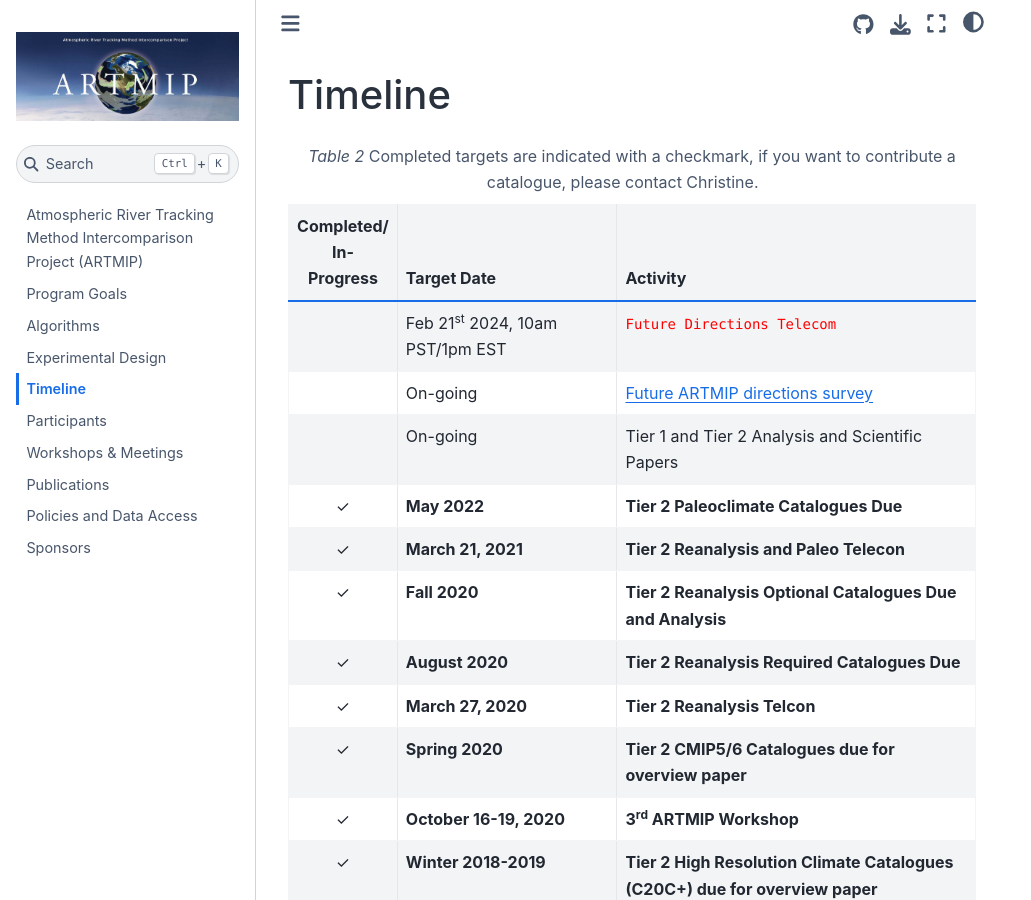
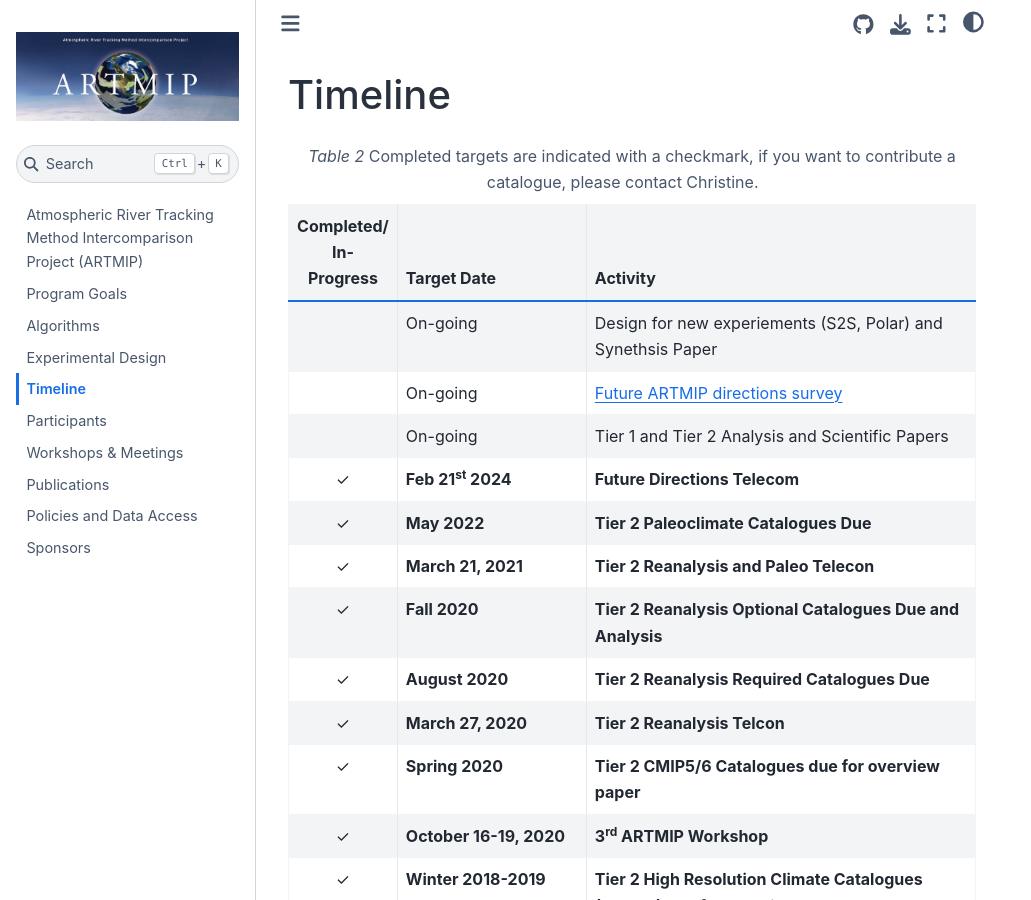
Before and after one commit to NCAR/ARTMIP, a Jupyter Book: the page built from book/timeline.md, in a window 1280 px wide and 900 px high. Shown: the whole window, without its empty margins (0-1031 px from the left). Built offline with Jupyter Book 1.0.4 settings and Sphinx 7.4.7 and the Sphinx Book theme 1.1.4, drawn with Linux system fonts in a browser that asks for light colours.

Commit message:
Update timeline.md
update timeline

```diff
--- a/book/timeline.md
+++ b/book/timeline.md
@@ -5,9 +5,10 @@
 :align: center
 | Completed/<br>In-Progress | Target Date | Activity |
 | :---: | ------------- | ------------- |
-|          | Feb 21<sup>st</sup> 2024, 10am PST/1pm EST | <code style="color : red">Future Directions Telecom</code> |
+|          | On-going | Design for new experiements (S2S, Polar) and Synethsis Paper |
 |          | On-going | [Future ARTMIP directions survey](https://forms.gle/Fai2qPAyiaxYxvSX9) |
 |          | On-going | Tier 1 and Tier 2 Analysis and Scientific Papers |
+| &#10003;| **Feb 21<sup>st</sup> 2024** | **Future Directions Telecom** |
 | &#10003; | **May 2022** | **Tier 2 Paleoclimate Catalogues Due** |
 | &#10003; | **March 21, 2021** | **Tier 2 Reanalysis and Paleo Telecon** |
 | &#10003; | **Fall 2020** | **Tier 2 Reanalysis Optional Catalogues Due and Analysis** |
```
